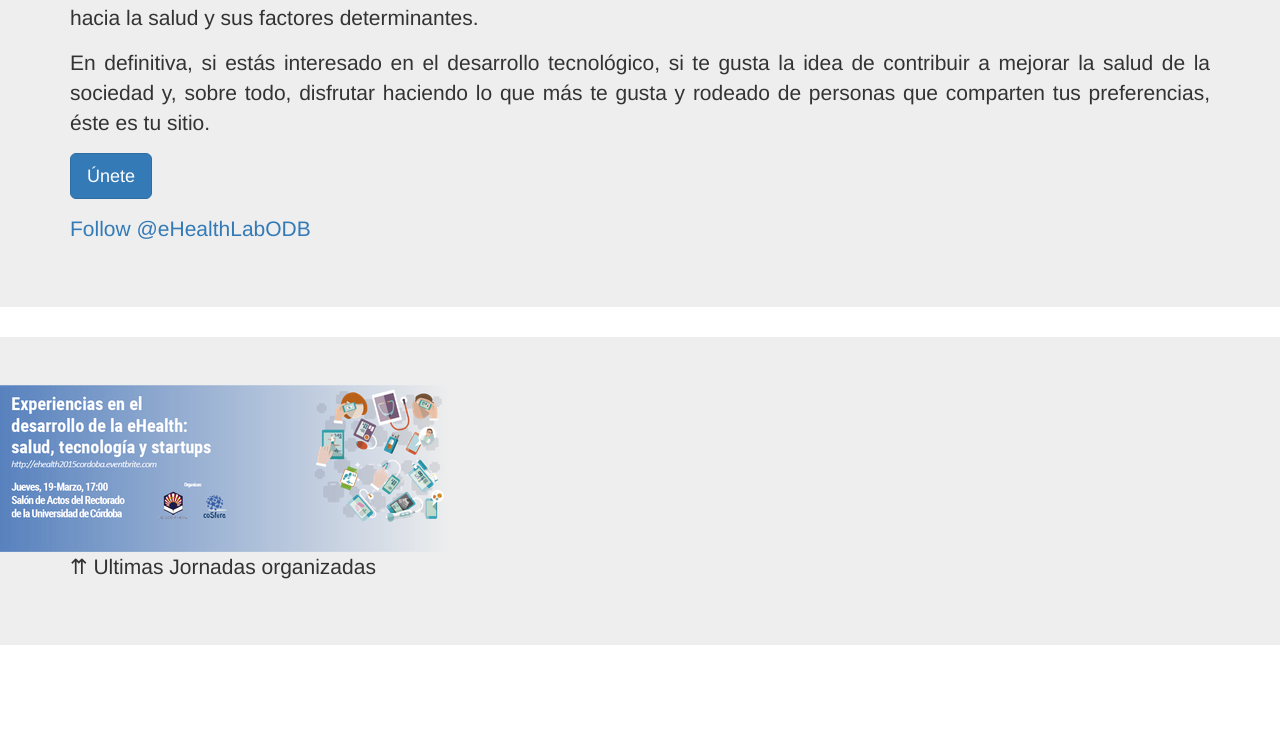
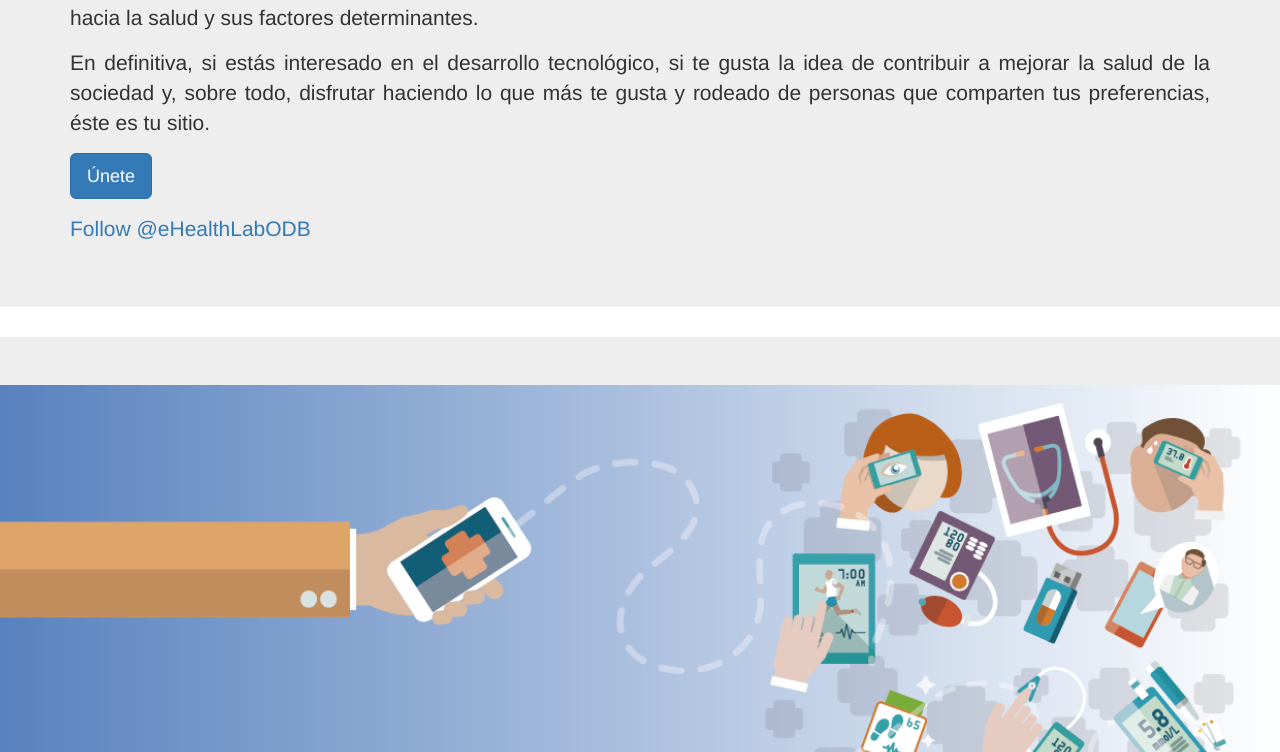
Before and after one commit to arauzo/ehealthlab, a plain HTML site: page index.html in a window 1280 px wide. Shown: the part 474-1226 px from the top of the page. Before the commit the page ends 1149 px from the top, so only its background shows below. Drawn offline with nearby package versions, Linux system fonts and the light colour scheme.

Commit message:
Cartel bueno

```diff
--- a/index.html
+++ b/index.html
@@ -79,7 +79,7 @@
 
 <div class="jumbotron">
   <a name="jornada"> </a>
-  <a href="http://ehealth2015cordoba.eventbrite.es/"> <img style="width:100%;max-width:450px;" src="img/logoJornada.png" /></a>
+  <a href="http://ehealth2015cordoba.eventbrite.es/"> <img style="width:100%;" src="img/cartelJornada.png" /></a>
   <div class="container">
 
     <p> ⇈ Ultimas Jornadas organizadas</p>
```
Also changed, not shown: img/cartelJornada.png (added).
